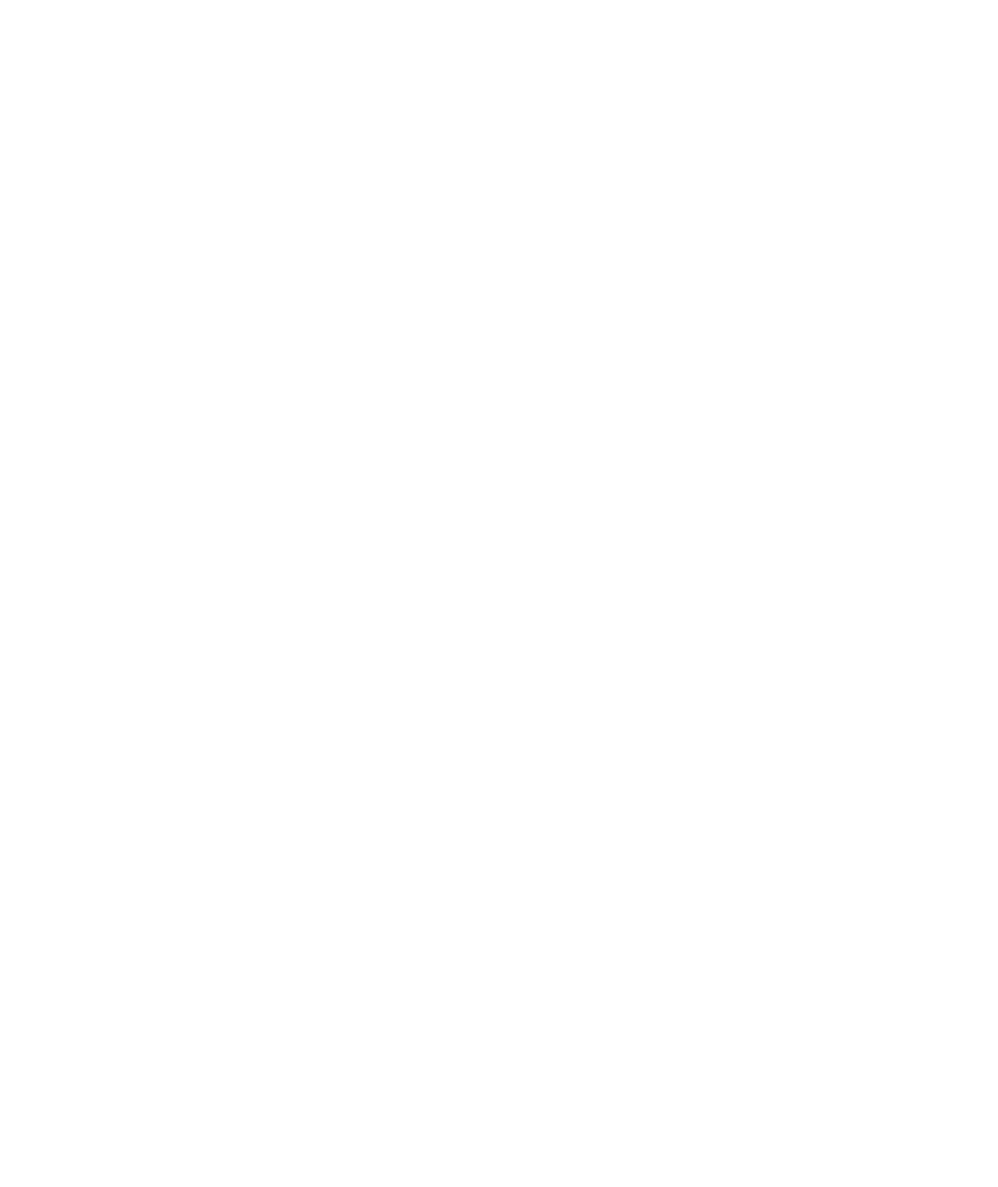
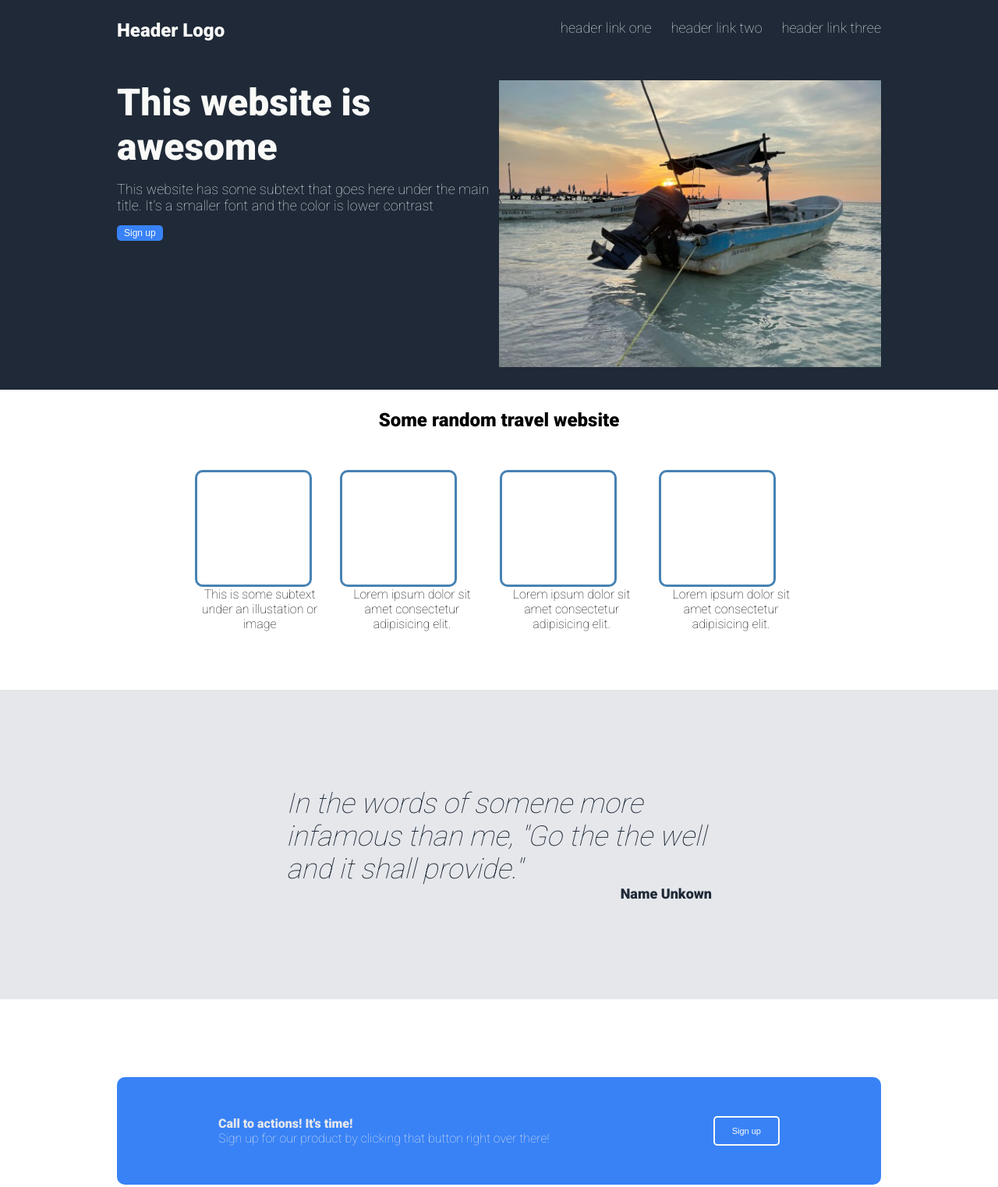
Before and after one commit to DrewChambs/landing-page, a plain HTML site: page index.html in a window 1280 px wide. Shown: the top 1523 px of the page at 78% size. Before the commit the page ends 800 px from the top, so only its background shows below. Drawn offline with Linux system fonts and the light colour scheme.

Commit message:
Added: Image. Initial CSS. Containers for content in index.html

```diff
--- a/css/style.css
+++ b/css/style.css
@@ -1,3 +1,163 @@
 /* font-family: 'Roboto', sans-serif; */
 /* Google Fonts */
-@import url("https://fonts.googleapis.com/css2?family=Roboto:ital,wght@0,900;1,100&display=swap");
+/* @import url("https://fonts.googleapis.com/css2?family=Roboto:ital,wght@0,900;1,100&display=swap"); */
+
+*,
+::before,
+::after {
+  box-sizing: border-box;
+  margin: 0;
+  padding: 0;
+}
+
+body {
+  font-family: "Roboto", sans-serif;
+  font-weight: 100;
+}
+
+ul {
+  list-style-type: none;
+}
+a {
+  text-decoration: none;
+}
+img {
+  max-width: 100%;
+}
+/* Hero ***/
+.sections {
+  padding: 25px 150px;
+}
+.hero {
+  background-color: #1f2937;
+  padding: 25px 150px;
+}
+.header__awesome {
+  display: flex;
+  margin-top: 50px;
+  justify-content: space-between;
+}
+.awe1 {
+  display: flex;
+  flex-direction: column;
+  justify-content: flex-start;
+  align-items: flex-start;
+  gap: 15px;
+  flex: 1 1 0;
+}
+.awe2 {
+  flex: 1 1 0;
+}
+/************************ */
+/* Navigation */
+.header {
+  display: flex;
+  justify-content: space-between;
+}
+.header__links {
+  display: flex;
+  gap: 25px;
+}
+.btnSign {
+  background-color: #3882f6;
+  color: #f9faf8;
+  cursor: pointer;
+  border: none;
+  padding: 0.25em 0.75em;
+  border-radius: 5px;
+  font-size: 12px;
+}
+.btnSign2 {
+  background-color: #3882f6;
+  border: 2px solid;
+  color: #f9faf8;
+  padding: 0 2em;
+  border-radius: 5px;
+  font-size: 11px;
+}
+/********************************/
+/* Typography */
+.awesome__col h2 {
+  font-size: 48px;
+  font-family: "Roboto", sans-serif;
+  font-weight: bold;
+  color: #f9faf8;
+}
+.awesome__col p,
+.header__list a {
+  font-size: 18px;
+  font-family: "Roboto", sans-serif;
+  color: #e5e7eb;
+}
+.header__logo {
+  font-size: 24px;
+  color: #f9faf8;
+}
+/* Middle Section */
+.mid-container {
+  display: flex;
+
+  gap: 20px;
+  padding: 50px 100px;
+}
+.mid-con-divs {
+  width: 150px;
+  height: 150px;
+  border: 3px solid rgb(70, 130, 180);
+  border-radius: 10px;
+}
+.random__title {
+  text-align: center;
+}
+.col-mid {
+  text-align: center;
+}
+
+/* Quote Section *****/
+
+.quote {
+  display: flex;
+  flex-direction: column;
+  align-items: center;
+  padding: 100px;
+}
+.quote p {
+  width: 70%;
+}
+.section-quote {
+  background-color: #e5e7eb;
+  color: #1f2937;
+  font-size: 36px;
+  font-family: "Roboto" sans-serif;
+}
+.name-unknown {
+  display: flex;
+  justify-content: flex-end;
+  font-size: 18px;
+  font-weight: bold;
+}
+/* CTA Section ********/
+.cta {
+  display: flex;
+  justify-content: space-around;
+  background-color: #3882f6;
+  color: #e5e7eb;
+  border-radius: 10px;
+  padding: 50px 25px;
+}
+.cta__text {
+  font-weight: 600;
+}
+.section__last {
+  padding: 100px 150px;
+}
+/* Footer ********* */
+.footer {
+  background-color: #1f2937;
+  color: #e5e7eb;
+  display: flex;
+  justify-content: center;
+  align-items: center;
+  padding: 50px 0;
+  font-size: 12px;
+}
--- a/index.html
+++ b/index.html
@@ -6,6 +6,98 @@
     <title>Odin Project Landing Page</title>
     <!-- CSS Link -->
     <link rel="stylesheet" href="./css/style.css" />
+
+    <!-- Google Fonts -->
+    <link rel="preconnect" href="https://fonts.googleapis.com" />
+    <link rel="preconnect" href="https://fonts.gstatic.com" crossorigin />
+    <link
+      href="https://fonts.googleapis.com/css2?family=Roboto:wght@100;900&display=swap"
+      rel="stylesheet"
+    />
   </head>
-  <body></body>
+  <body>
+    <section class="hero">
+      <div class="header">
+        <!-- Logo -->
+        <h1 class="header__logo">Header Logo</h1>
+        <!-- Links -->
+        <ul class="header__links">
+          <li class="header__list">
+            <a href="" class="header__anchor">header link one</a>
+          </li>
+          <li class="header__list">
+            <a href="" class="header__anchor">header link two</a>
+          </li>
+          <li class="header__list">
+            <a href="" class="header__anchor">header link three</a>
+          </li>
+        </ul>
+      </div>
+      <div class="header__awesome">
+        <div class="awesome__col awe1">
+          <h2>This website is awesome</h2>
+          <p>
+            This website has some subtext that goes here under the main title.
+            It's a smaller font and the color is lower contrast
+          </p>
+          <button class="btnSign">Sign up</button>
+        </div>
+        <div class="awesome__col awe2">
+          <img
+            src="./img/boatSmall.JPG"
+            alt="A small boat at the beach, tethered to the shore"
+            class="awesome__img"
+          />
+        </div>
+      </div>
+    </section>
+    <section class="sections">
+      <h1 class="random__title">Some random travel website</h1>
+
+      <div class="mid-container">
+        <div class="col-mid">
+          <div class="mid-con-divs"></div>
+          <p>This is some subtext under an illustation or image</p>
+        </div>
+        <div class="col-mid">
+          <div class="mid-con-divs"></div>
+          <p>Lorem ipsum dolor sit amet consectetur adipisicing elit.</p>
+        </div>
+        <div class="col-mid">
+          <div class="mid-con-divs"></div>
+          <p>Lorem ipsum dolor sit amet consectetur adipisicing elit.</p>
+        </div>
+        <div class="col-mid">
+          <div class="mid-con-divs"></div>
+          <p>Lorem ipsum dolor sit amet consectetur adipisicing elit.</p>
+        </div>
+      </div>
+    </section>
+    <section class="sections section-quote">
+      <div class="quote">
+        <p>
+          <em>
+            In the words of somene more infamous than me, "Go the the well and
+            it shall provide."
+          </em>
+        </p>
+        <p class="name-unknown">Name Unkown</p>
+      </div>
+    </section>
+    <section class="section__last">
+      <div class="cta">
+        <div>
+          <p class="cta__text">Call to actions! It's time!</p>
+          <p class="cta__sign">
+            Sign up for our product by clicking that button right over there!
+          </p>
+        </div>
+
+        <button class="btnSign2">Sign up</button>
+      </div>
+    </section>
+    <footer class="footer">
+      <p>Copyright &copy; The Odin Project 2021</p>
+    </footer>
+  </body>
 </html>
```
Also changed, not shown: img/boatSmall.JPG (added).
